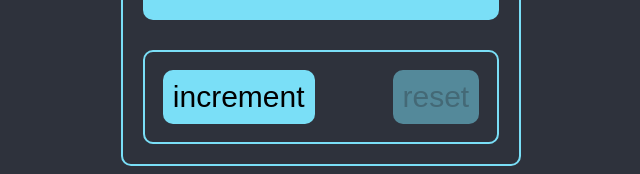
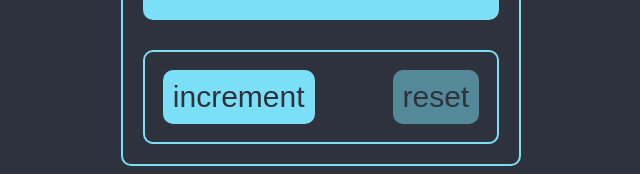
Before and after one commit to AndreiSheleg/counter, a React (Create React App) app: page / in a window 1280 px wide. Shown: the part 366-540 px from the top of the page, without its empty margins (319-959 px from the left). Built offline with nearby package versions, Linux system fonts and the light colour scheme.

Commit message:
fix some CSS

```diff
--- a/src/components/Counter/ControlButton.module.css
+++ b/src/components/Counter/ControlButton.module.css
@@ -4,7 +4,17 @@
     border-radius: 10px;
     padding: 10px;
     border: none;
+    color: var(--bg-color);
+    cursor: pointer;
+    transition: .3s;
 }
+/*.button:hover{
+    opacity: 0.8;
+}
+.button:active {
+    transform: scale(110%)
+}*/
+
 .disabled {
     opacity: 0.5;
 }
--- a/src/components/Counter/ControlButton.tsx
+++ b/src/components/Counter/ControlButton.tsx
@@ -9,7 +9,7 @@ type ControlButtonPropsType = {
 
 export const ControlButton = (props: ControlButtonPropsType) => {
     const buttonClass = `${styles.button} ${props.disabled ? styles.disabled : ''}`
-    // styles.button styles.disabled два класса или сколько угодно
+    // styles.button styles.disabled два класса или сколько угодно, поэтому строка
     return (
         <button disabled={props.disabled} onClick={props.callBack} className={buttonClass}>{props.name}</button>
     )
```
